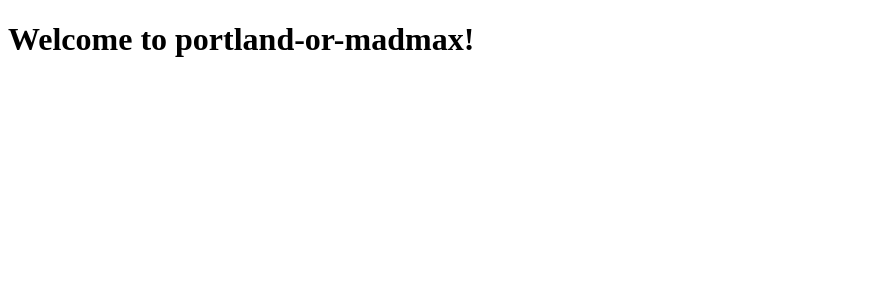
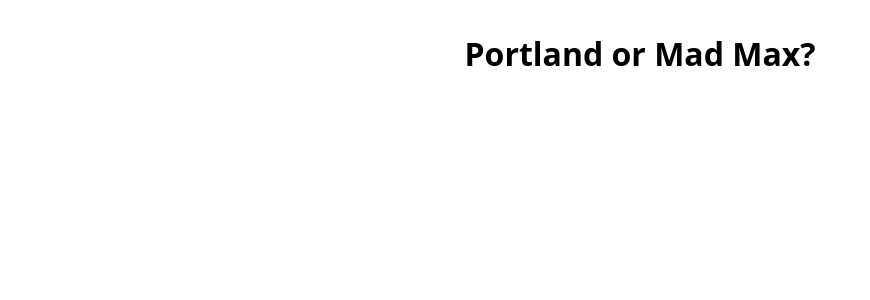
Before and after one commit to cmmerritt/portland-or-madmax, an Angular app: page / in a window 1280 px wide. Shown: the top 300 px of the page, without its empty margins (0-870 px from the left). Built offline with nearby package versions, Linux system fonts and the light colour scheme.

Commit message:
define initial component

```diff
--- a/src/app/app.ts
+++ b/src/app/app.ts
@@ -1,16 +1,17 @@
 import { Component, signal } from '@angular/core';
-
 
 @Component({
   selector: 'app-root',
+  standalone: true,
   imports: [],
   template: `
-    <h1>Welcome to {{ title() }}!</h1>
-
-
+    <main style="max-width:900px;margin:2rem auto;padding:0 1rem;text-align:center;
+                 font-family:system-ui,-apple-system,Segoe UI,Roboto,Helvetica,Arial,sans-serif">
+      <h1>{{ title() }}</h1>
+    </main>
   `,
   styles: [],
 })
 export class App {
-  protected readonly title = signal('portland-or-madmax');
+  title = signal('Portland or Mad Max?');
 }
```
